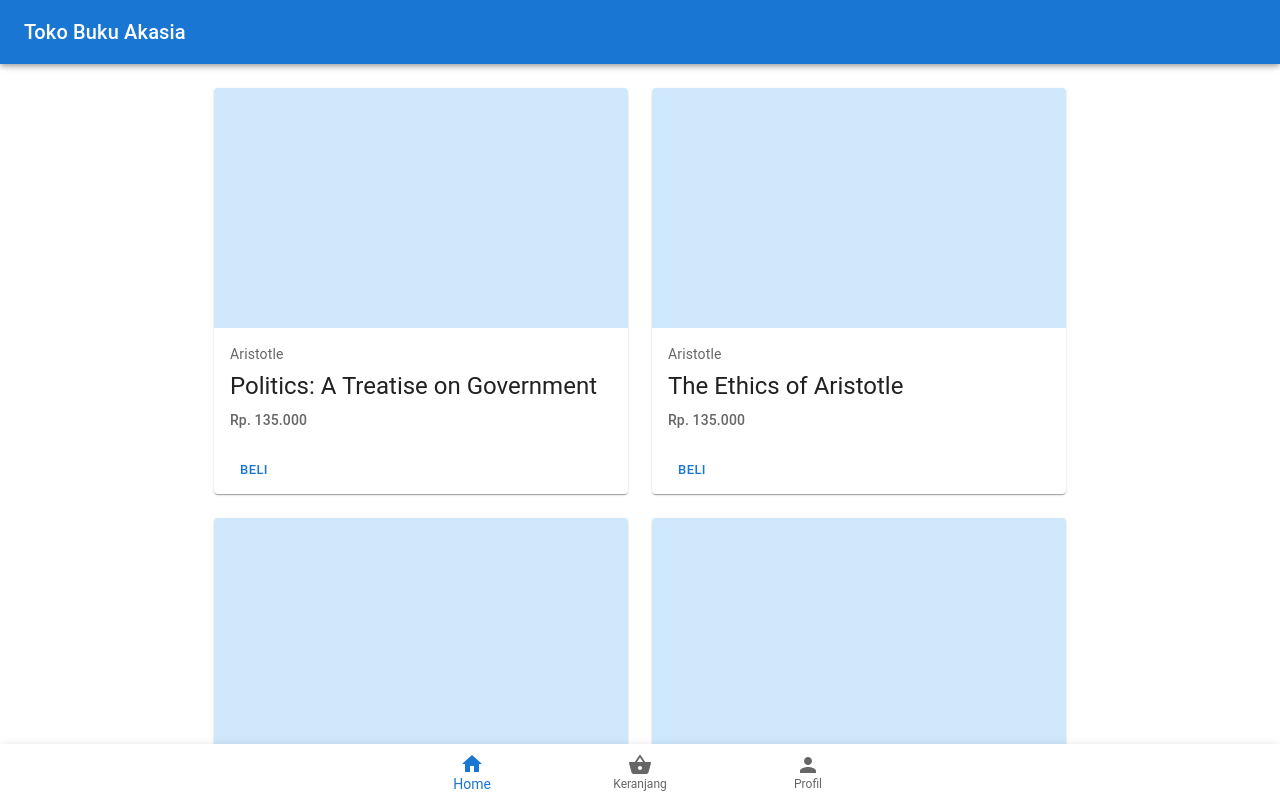
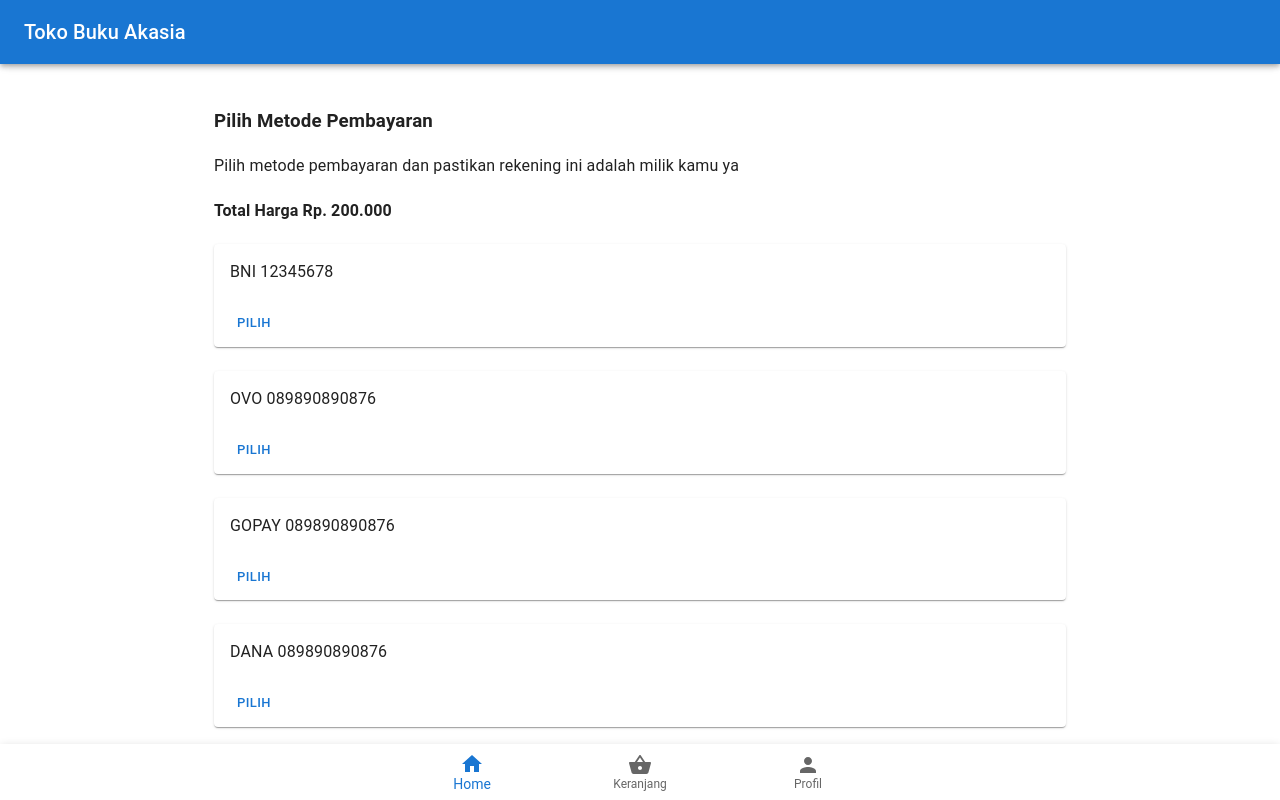
Before and after one commit to lazuardi100/toko-buku-akasia, a React (Create React App) app: page /payment in a window 1280 px wide. Shown: the top 800 px of the page. Built offline with nearby package versions, Linux system fonts and the light colour scheme.

Commit message:
Add Payment Page

```diff
--- a/src/App.js
+++ b/src/App.js
@@ -8,10 +8,14 @@ import Typography from '@mui/material/Typography';
 
 // import Sidebar from './Components/Sidebar';
 import Home from './Pages/Home';
+import Payment from './Pages/Payment';
 import BottomNav from './Components/BottomNav';
 
 // import {getDatabase, push, ref, child, update} from "firebase/database";
 // import data from './data.json'
+
+// Importing React-Router for Routing
+import { BrowserRouter as Router, Routes, Route } from 'react-router-dom';
 
 function App() {
 
@@ -31,9 +35,9 @@ function App() {
   //   console.log(`Buku ${data.title} berhasil diinput`);
   // }
   return (
-
+    <Router>
       <Box sx={{ display: 'flex', pb: 7 }}>
-      <CssBaseline/>
+        <CssBaseline />
         <AppBar
           position="fixed"
           sx={{ zIndex: (theme) => theme.zIndex.drawer + 1 }}
@@ -44,10 +48,14 @@ function App() {
             </Typography>
           </Toolbar>
         </AppBar>
-      <Home />
+        <Routes>
+          <Route exact path='/' element={<Home />} />
+          <Route path='/payment' element={<Payment />} />
+        </Routes>
         {/* <Button onClick={prepareData} variant="contained">Import Database</Button> */}
         <BottomNav />
       </Box>
+    </Router>
   );
 }
 
--- /dev/null
+++ b/src/Components/Payment/CardPayment.js
@@ -0,0 +1,19 @@
+import React from 'react';
+import { Card, CardContent, CardActions, Typography, Button } from "@mui/material";
+
+function CardPayment({ bank, rekening }) {
+    return (
+        <>
+            <Card>
+                <CardContent>
+                    <Typography>{bank}  {rekening}</Typography>
+                </CardContent>
+                <CardActions>
+                    <Button size="small">Pilih</Button>
+                </CardActions>
+            </Card>
+        </>
+    );
+};
+
+export default CardPayment;
--- /dev/null
+++ b/src/Pages/Payment.js
@@ -0,0 +1,52 @@
+import * as React from 'react';
+import CssBaseline from '@mui/material/CssBaseline';
+import Box from '@mui/material/Box';
+import Container from '@mui/material/Container';
+import Toolbar from '@mui/material/Toolbar';
+
+import CardPayment from '../Components/Payment/CardPayment';
+
+export default function Home(props) {
+    const bankData = [
+        {
+            "id": 1,
+            "bank": "BNI",
+            "rekening": "12345678",
+        },
+        {
+            "id": 2,
+            "bank": "OVO",
+            "rekening": "089890890876",
+        },
+        {
+            "id": 3,
+            "bank": "GOPAY",
+            "rekening": "089890890876",
+        },
+        {
+            "id": 4,
+            "bank": "DANA",
+            "rekening": "089890890876",
+        },
+    ];
+    return (
+        <Box
+            component="main"
+            sx={{ flexGrow: 1, bgcolor: 'background.default', p: 3, }}
+        >
+            <Toolbar />
+            <CssBaseline />
+            <Container maxWidth="md">
+                <h3>Pilih Metode Pembayaran</h3>
+                <p>Pilih metode pembayaran dan pastikan rekening ini adalah milik kamu ya</p>
+                <h4>Total Harga Rp. {props.price ? props.price : "200.000"} </h4>
+                {bankData.map((data) => (
+                    <>
+                        <CardPayment bank={data["bank"]} rekening={data["rekening"]} />
+                        <br />
+                    </>
+                ))}
+            </Container>
+        </Box>
+    );
+};
```
Lines whose indentation alone changed are shown as unchanged.
